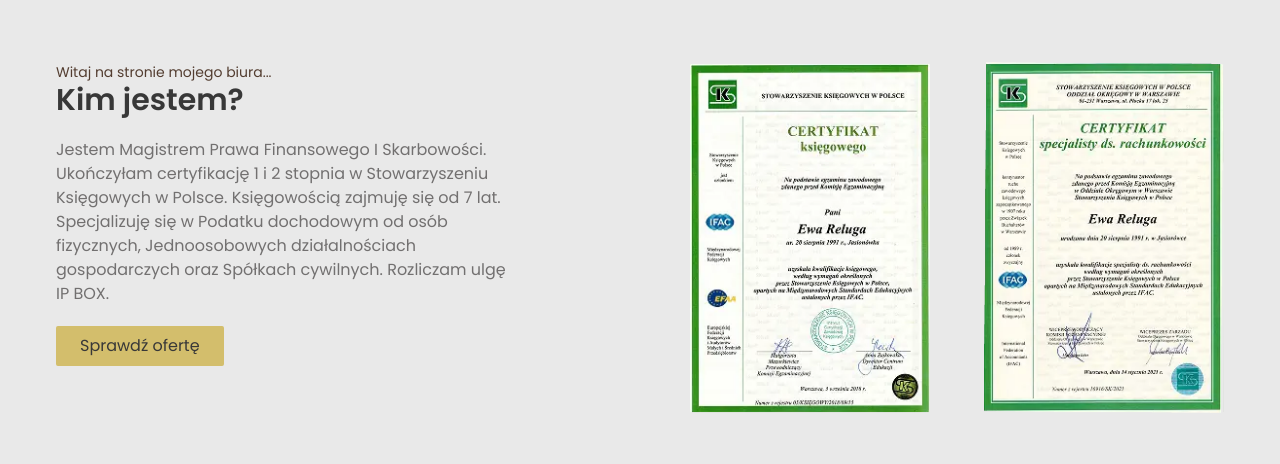
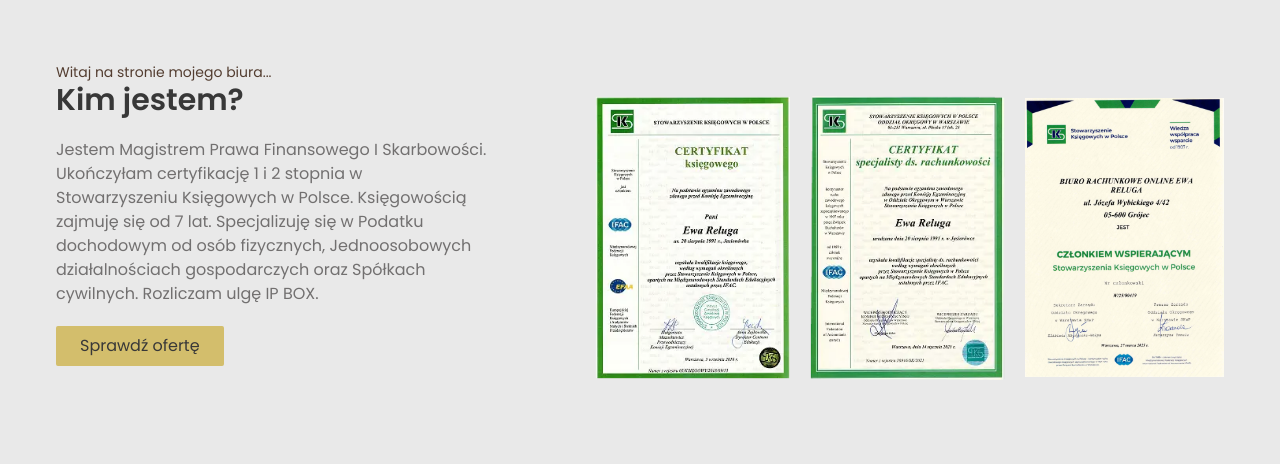
Before and after one commit to patroxfe/biurorachunkowe, a React (Vite) app: page / in a window 1280 px wide. Shown: the part 644-1108 px from the top of the page. Built offline with nearby package versions, Linux system fonts and the light colour scheme; no server answers.

Commit message:
Dodano certyfikat

```diff
--- a/src/components/AboutMe.jsx
+++ b/src/components/AboutMe.jsx
@@ -1,6 +1,7 @@
 import React from 'react'
 import certyfikat1 from '../assets/images/certyfikat1.webp'
 import certyfikat2 from '../assets/images/certyfikat2.webp'
+import certyfikat3 from '../assets/images/certyfikat3.webp'
 import Button from './Button'
 import { Link } from 'react-router-dom'
 
@@ -22,9 +23,10 @@
 						</Link>
 					</div>
 				</div>
-				<div className='flex justify-between sm:justify-baseline sm:space-x-10 overflow-x-hidden'>
-					<img src={certyfikat1} alt='Księgowa' className='max-w-[45%] object-contain' />
-					<img src={certyfikat2} alt='Księgowa' className='max-w-[45%] object-contain' />
+				<div className='flex flex-col md:flex-row  items-center md:justify-between sm:justify-baseline md:space-x-5 space-y-5 md:space-y-0 overflow-x-hidden'>
+					<img src={certyfikat1} alt='Księgowa' className='max-w-[300px] md:max-w-[31%] object-contain' />
+					<img src={certyfikat2} alt='Księgowa' className='max-w-[300px] md:max-w-[31%] object-contain' />
+					<img src={certyfikat3} alt='Księgowa' className='max-w-[245px] md:max-w-[32%] object-contain' />
 				</div>
 			</div>
 			<div></div>
```
Also changed, not shown: src/assets/images/certyfikat3.webp (added).
